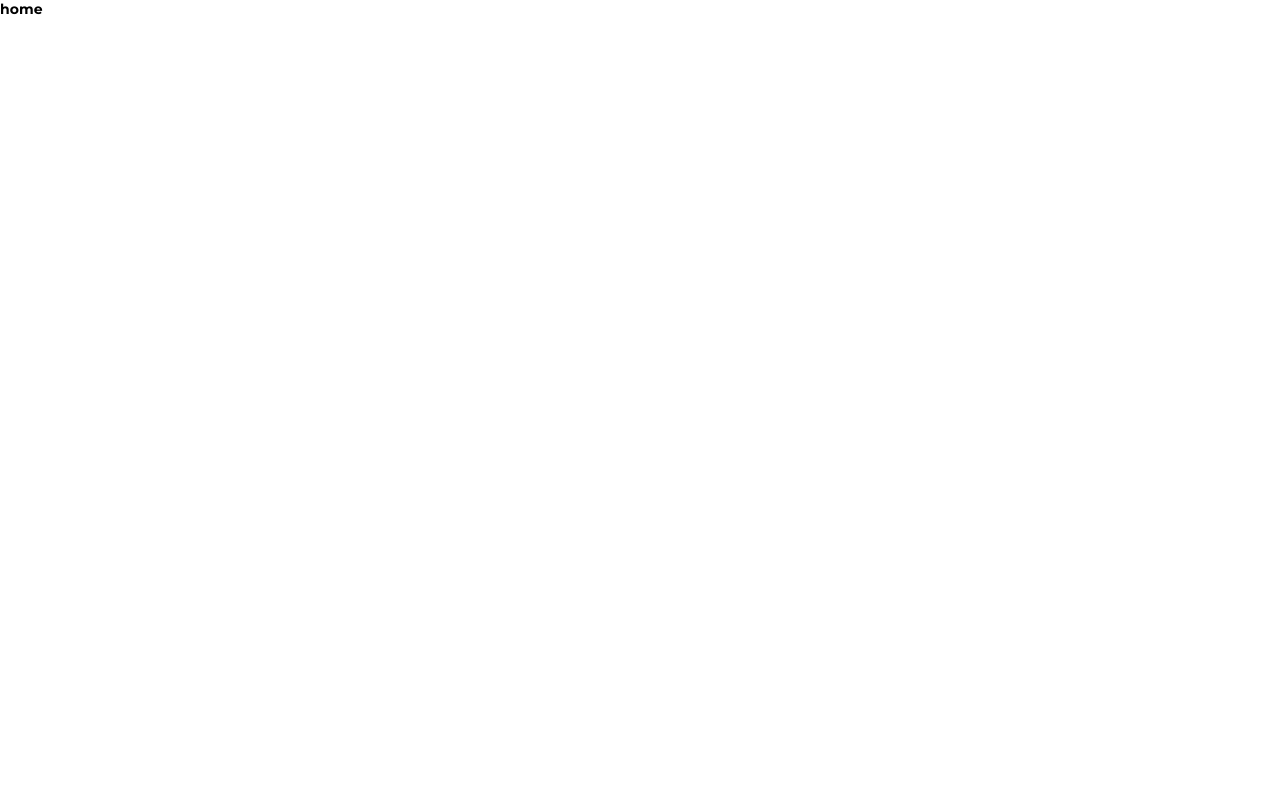
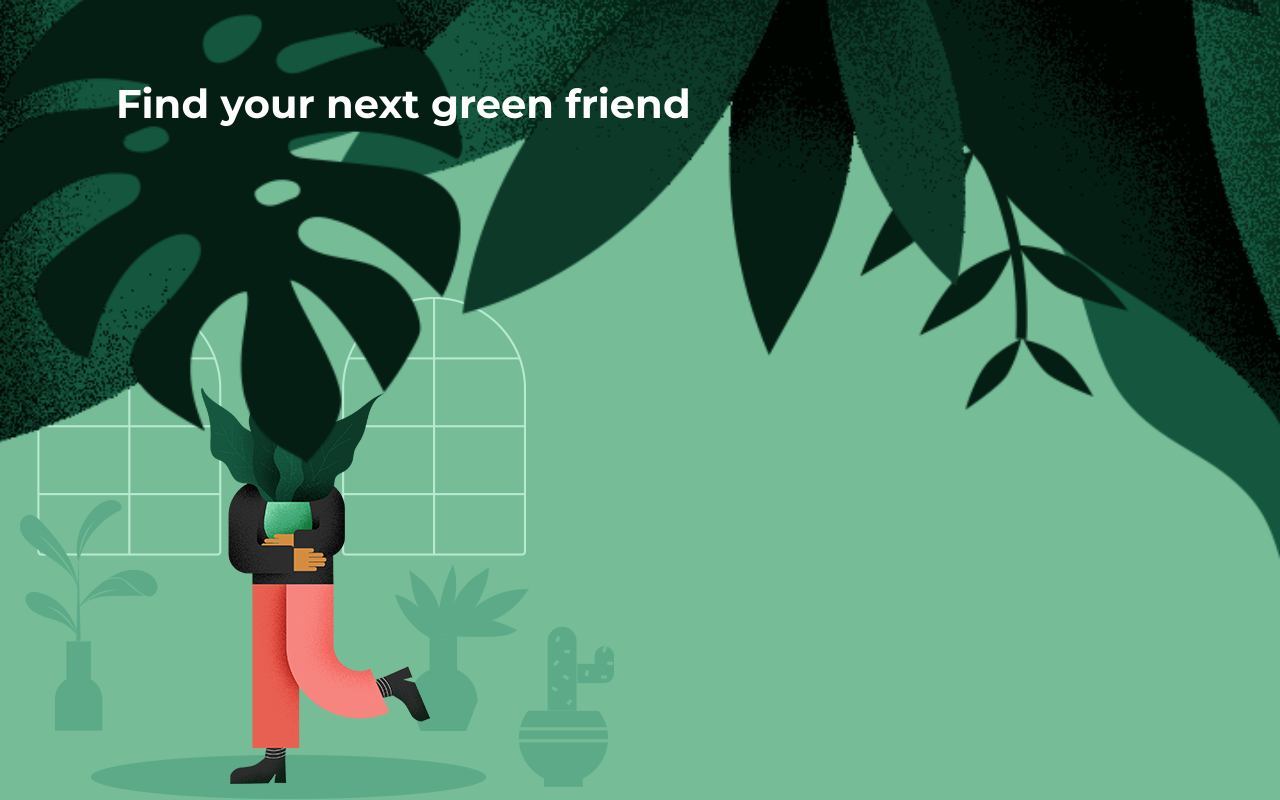
Before and after one commit to AlisonPinheiro/rv-test, a website built with Parcel: page index.html in a window 1280 px wide. Built offline with nearby package versions, Linux system fonts and the light colour scheme.

Commit message:
finish bannertv styles and ajustements in variables

```diff
--- a/index.html
+++ b/index.html
@@ -6,7 +6,7 @@
 
   <body>
     <include src="./templates/subtemplates/header/header.html"></include>
-    <include src="./templates/home.html"></include>
+    <include src="./templates/main.html"></include>
   </body>
   <include src="./templates/subtemplates/bottom-scripts.html"></include>
 </html>
--- a/index.scss
+++ b/index.scss
@@ -5,3 +5,7 @@
 @import 'src/base/media-query';
 //modules
 @import 'src/modules/container';
+
+@import 'src/templates/subtemplates/header/index';
+
+@import 'src/components/banner-tv/index'
--- a/src/base/variables.scss
+++ b/src/base/variables.scss
@@ -7,26 +7,15 @@ $screen-xxl: 1320px;
 
 //color
 $c-black: #000000;
-$c-red: #ff4918;
+$c-red: #FD9872;
 $c-white: #ffffff;
 
-$c-gray-darker: #c4c4c4; //not used
-$c-gray-dark: #c4c4c4;
-$c-gray-twoLighter: #d3d3d3;
-$c-gray: #e6e7e8;
-$c-gray-light: #e6e7e8; //not used
-$c-gray-lighter: #e6e7e8; //not used
-$c-gray-darkest: #b2b2b2;
-$c-light-gray: #7b7b7b;
-$c-green: #27ae60;
+$c-green-light: #75BC97;
+$c-green-dark: #15573F;
 
 $c-error: $c-red;
-$c-primary: $c-black;
-$c-secondary: $c-white;
-
-$c-tag: #949494;
-
-$c-error-dark: #7a1919;
+$c-primary: $c-green-light;
+$c-secondary: $c-green-dark;
 
 //font
 $f-base: "Montserrat", sans-serif;
--- a/src/components/banner-tv/banner-tv.html
+++ b/src/components/banner-tv/banner-tv.html
@@ -0,0 +1,19 @@
+<section class="bannertv">
+  <div class="bannertv__body">
+    <div class="bannertv__images">
+      <div  class="bannertv__primary-image"  >
+        <img src="./images/hero/mobile/mobile-leaves.png" alt="folhas" />
+        <div class="bannertv__text">
+          <div class="container">
+            <h1>Find your next green friend</h1>
+            <icon alt="seta para baixo" src="./images/icons/arrow-down.svg" class="icon"></icon>
+
+          </div>
+        </div>
+      </div>
+
+      <img src="./images/hero/mobile/mobile-plantperson.png" class="bannertv__secondary-image" alt="pessoa com uma planta" />
+    </div>
+
+  </div>
+</section>
--- a/src/components/banner-tv/index.scss
+++ b/src/components/banner-tv/index.scss
@@ -0,0 +1,42 @@
+.bannertv{
+  &__body{
+    width: 100%;
+    height: 100vh;
+    position: relative;
+    z-index: 1;
+    background-color: $c-primary;
+  }
+  &__images{
+    display: flex;
+    flex-direction: column;
+    height: 100%;
+  }
+  &__primary-image{
+    height: 70%;
+    img{
+      object-fit: cover;
+      object-position: bottom;
+      width: 100%;
+      height: 100%;
+    }
+  }
+  &__secondary-image{
+    position: absolute;
+    z-index: -1;
+    bottom: 0;
+    padding: 0 20px;
+  }
+  &__text{
+    color: $c-white;
+    font-size: 40px;
+    line-height: 48px;
+    position: absolute;
+    width: 90%;
+    top:10%;
+    left: 0;
+    .icon{
+      width: 35px;
+      margin-top: 20px;
+    }
+  }
+}
--- a/src/templates/home.html
+++ /dev/null
@@ -1 +0,0 @@
-<h1>home</h1>
--- /dev/null
+++ b/src/templates/main.html
@@ -0,0 +1,4 @@
+
+<main>
+  <include src="./components/banner-tv/banner-tv.html"></include>
+</main>
--- /dev/null
+++ b/src/templates/subtemplates/header/index.scss
@@ -0,0 +1,9 @@
+header{
+  position: absolute;
+  width: 100%;
+  z-index: 3;
+  padding: 15px 0;
+  svg{
+    max-width: 170px;
+  }
+}
```
Also changed, not shown: src/modules/buttons.scss (added, +24 -0 lines).
